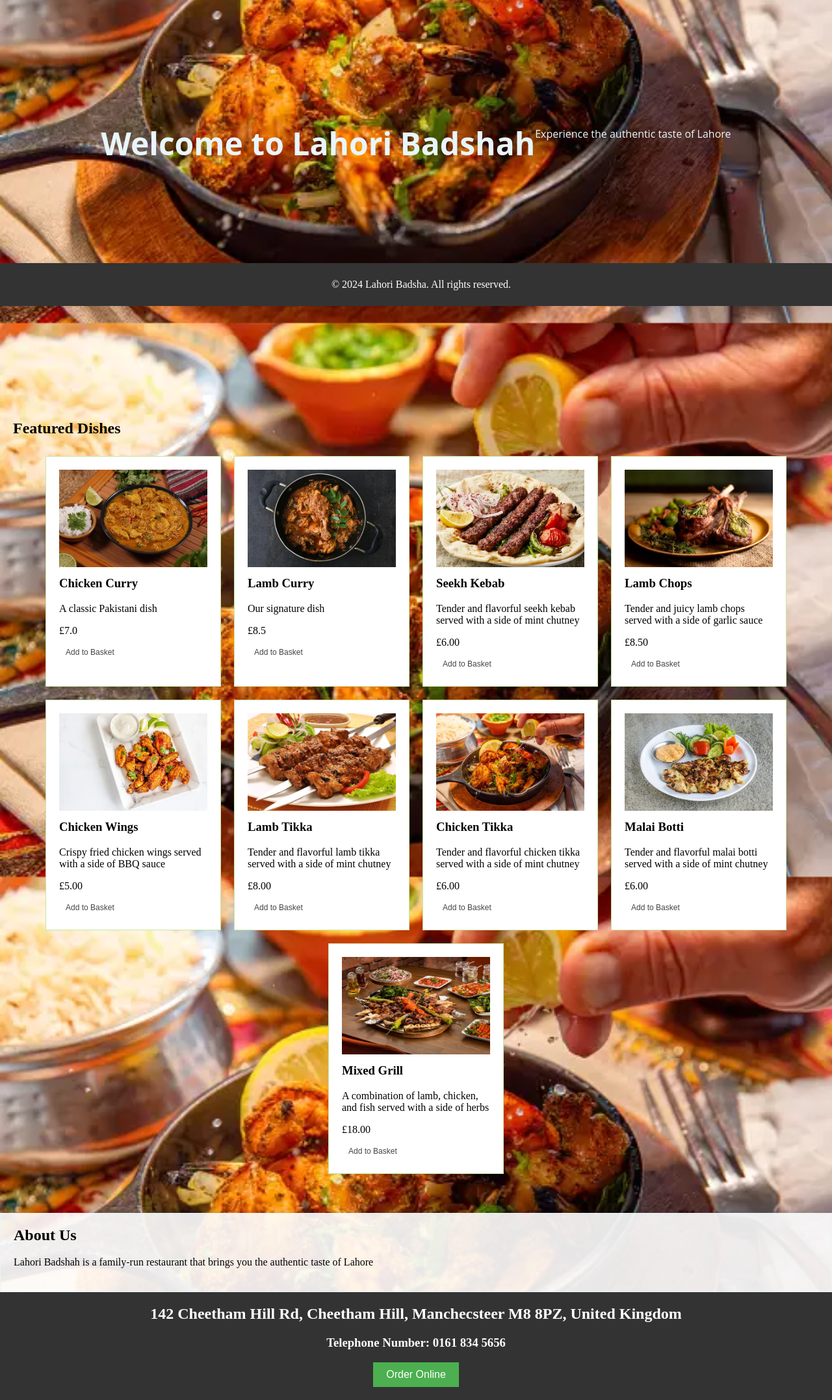
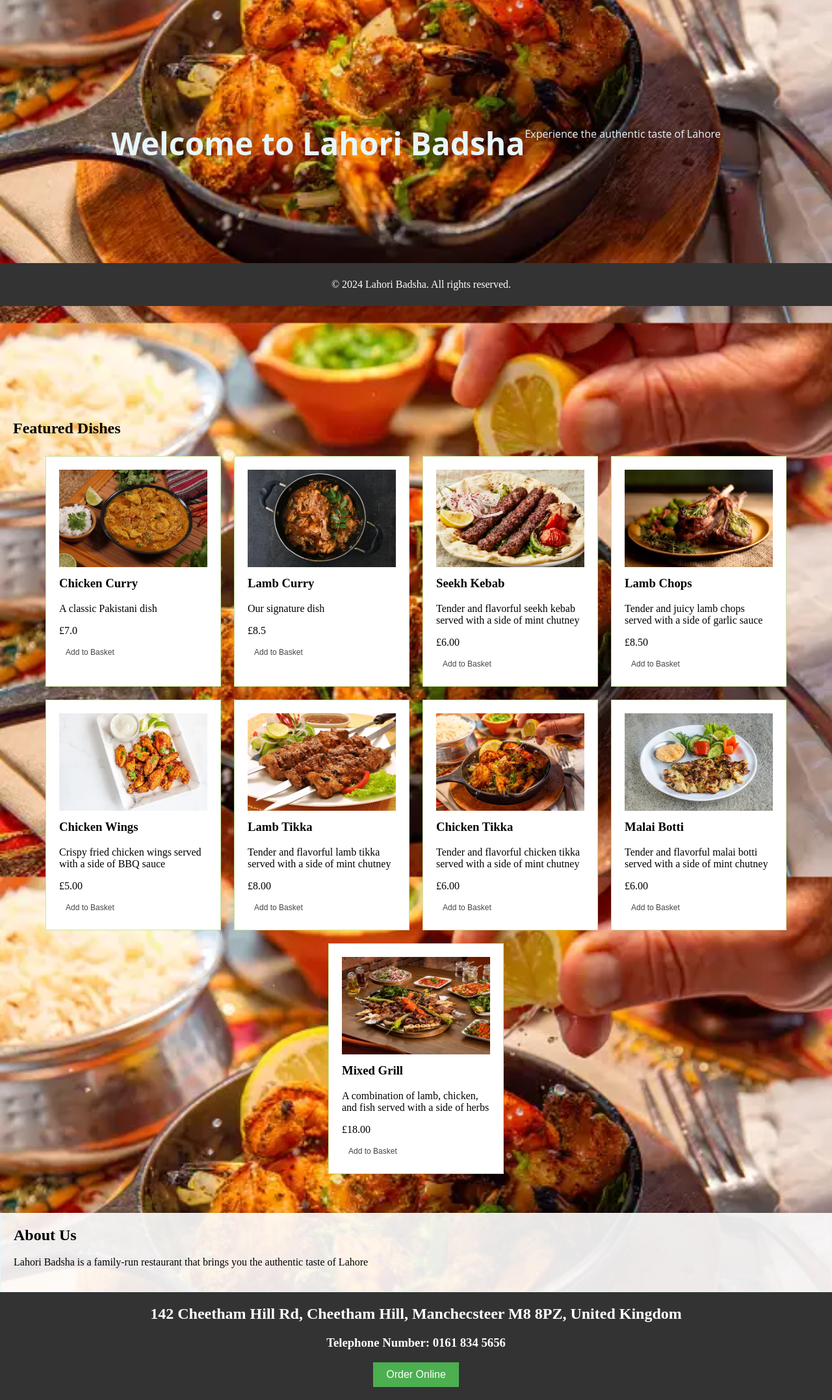
Before and after one commit to eshamudasar/restaurant-website, a Flask app: page / in a window 1280 px wide. Shown: the part 329-2484 px from the top of the page at 65% size. Run offline with Flask 3, Linux system fonts and the light colour scheme; some libraries are stand-ins or nearby versions.

Commit message:
Update index.html

```diff
--- a/templates/index.html
+++ b/templates/index.html
@@ -7,7 +7,7 @@
 </section>
 
 <section class="hero">
-    <h1>Welcome to Lahori Badshah</h1>
+    <h1>Welcome to Lahori Badsha</h1>
     <p>Experience the authentic taste of Lahore</p>
 
 </section>
@@ -30,7 +30,7 @@
 
 <section class="about-us">
     <h2>About Us</h2>
-    <p>Lahori Badshah is a family-run restaurant that brings you the authentic taste of Lahore</p>
+    <p>Lahori Badsha is a family-run restaurant that brings you the authentic taste of Lahore</p>
 
 </section>
 
```
